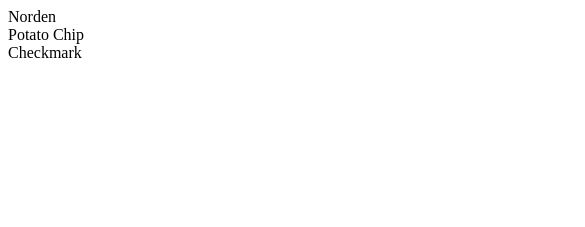
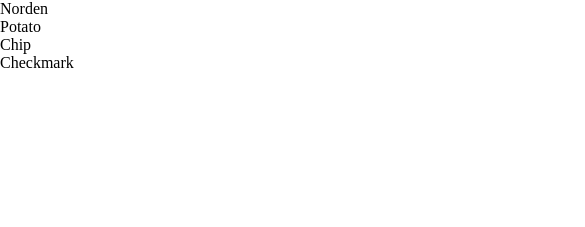
Before and after one commit to crazy2be/scribble, a plain HTML site: page index.html in a window 390 px wide. Shown: the top 227 px of the page, 585 px wide, since content can reach past the window. Drawn offline with Linux system fonts and the light colour scheme.

Commit message:
Basic layout.

```diff
--- a/index.html
+++ b/index.html
@@ -2,8 +2,38 @@
 <html>
 <head>
 <style>
-
+body {
+    display: flex;
+    margin: 0;
+    padding: 0;
+}
+/*body > * {
+    flex: 1;
+}*/
+#players {
+    width: 100px;
+}
+#chat {
+    width: 300px;
+}
+#drawing {
+    flex-grow: 1;
+}
+#canvas {
+    width: 100%
+}
 </style>
+<script src="main.js"></script>
+<script>
+window.onresize = window.onload = function () {
+    var can = document.getElementById('canvas');
+    var w = can.innerWidth, h = window.innerHeight;
+    var sw = (id, w) => document.getElementById(id).style.width = w + 'px';
+    var sh = (id, h) => document.getElementById(id).style.height = h + 'px';
+    if (h > w) can.style.width = w + 'px';
+    else can.style.width = h - 4 + 'px'; // I have no idea where 4 comes from...
+}
+</script>
 </head>
 <body>
 <div id="players">
@@ -11,7 +41,12 @@
     <div class="player">Potato Chip</div>
     <div class="player">Checkmark</div>
 </div>
-<canvas id="canvas"></canvas>
+<div id="drawing">
+<canvas id="canvas" width="200" height="200"></canvas>
+<div id="palette">
+<!-- TODO: Add colors and shit here -->
+</div>
+</div>
 <div id="chat">
 
 </div>
```
